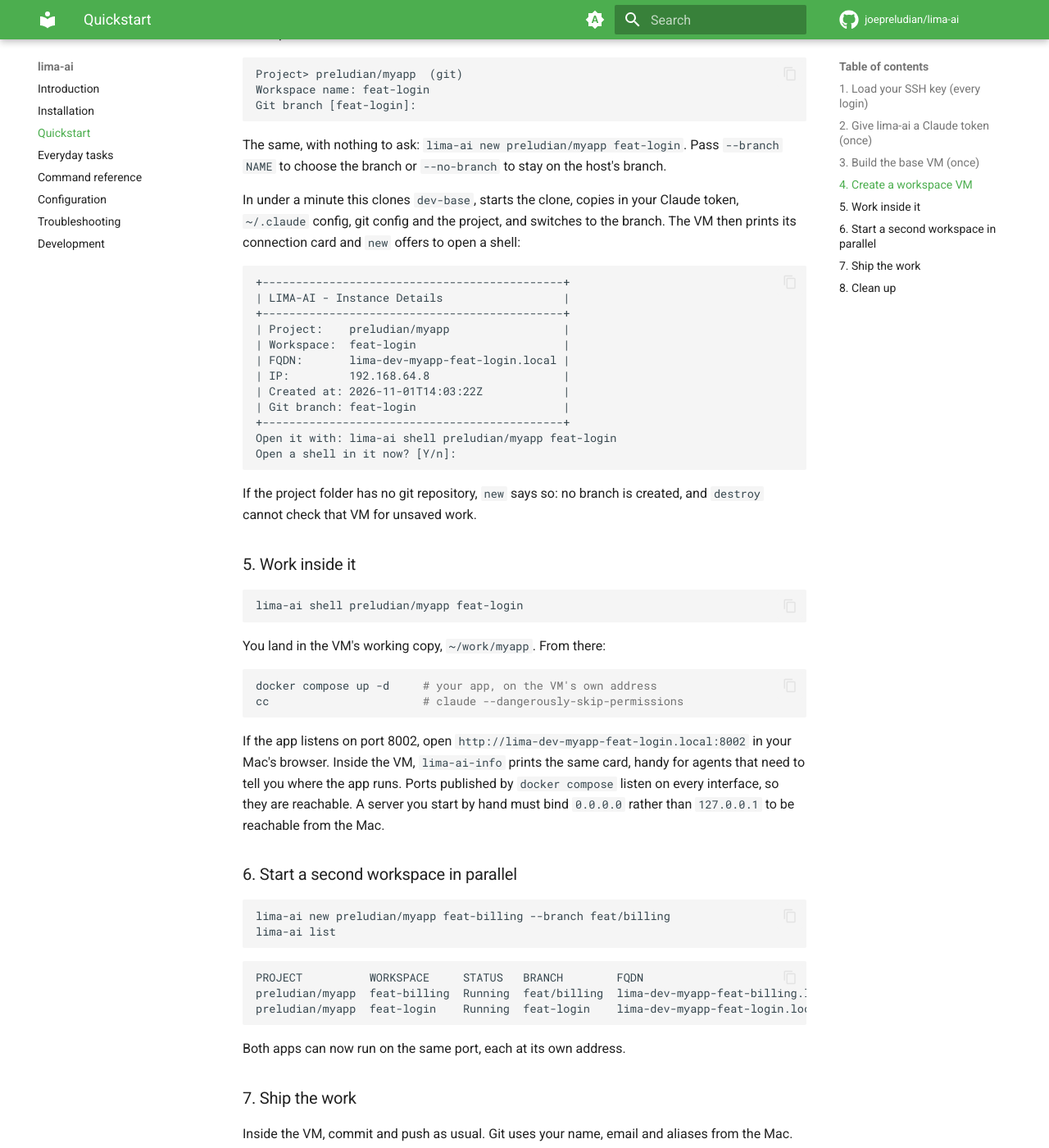
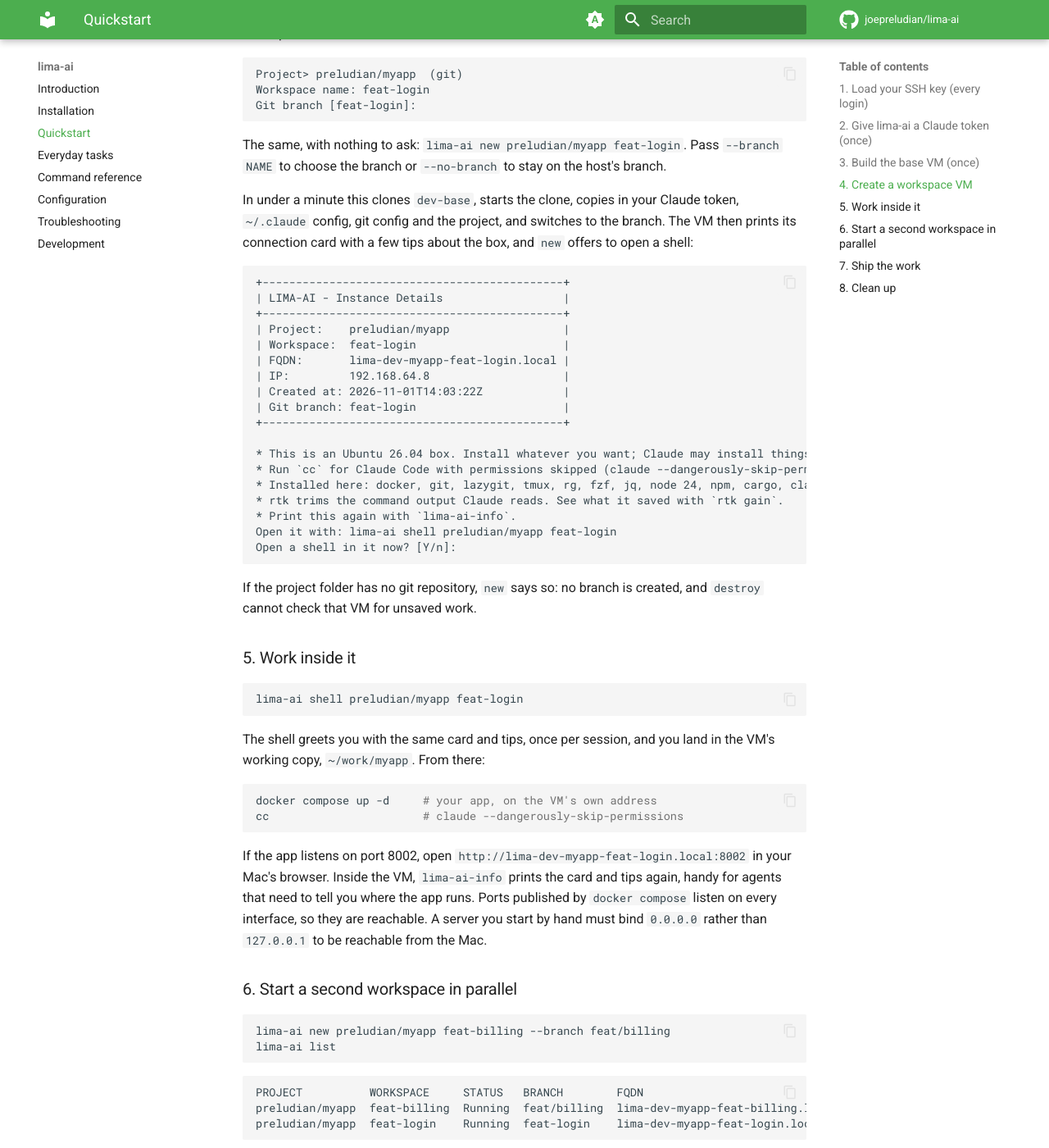
Before and after one commit to joepreludian/lima-ai, an MkDocs documentation site: the page built from docs/manual/docs/quickstart.md, in a window 1280 px wide and 1400 px high, scrolled down 1020 px. Shown: the whole window at 82% size. Built offline with MkDocs 1.6.1 and Material for MkDocs 9.7.7, drawn with Linux system fonts in a browser that asks for light colours; comment, search, counter and statistics services are not loaded.

Commit message:
docs: describe the shell greeting and tips; bump to 0.11.0

````diff
--- a/docs/manual/docs/quickstart.md
+++ b/docs/manual/docs/quickstart.md
@@ -59,8 +59,8 @@
 
 In under a minute this clones `dev-base`, starts the clone, copies in your
 Claude token, `~/.claude` config, git config and the project, and switches
-to the branch. The VM then prints its connection card and `new` offers to
-open a shell:
+to the branch. The VM then prints its connection card with a few tips about
+the box, and `new` offers to open a shell:
 
 ```
 +---------------------------------------------+
@@ -73,6 +73,12 @@
 | Created at: 2026-11-01T14:03:22Z            |
 | Git branch: feat-login                      |
 +---------------------------------------------+
+
+* This is an Ubuntu 26.04 box. Install whatever you want; Claude may install things here too.
+* Run `cc` for Claude Code with permissions skipped (claude --dangerously-skip-permissions).
+* Installed here: docker, git, lazygit, tmux, rg, fzf, jq, node 24, npm, cargo, claude, rtk, docker-backup.
+* rtk trims the command output Claude reads. See what it saved with `rtk gain`.
+* Print this again with `lima-ai-info`.
 Open it with: lima-ai shell preludian/myapp feat-login
 Open a shell in it now? [Y/n]:
 ```
@@ -86,7 +92,8 @@
 lima-ai shell preludian/myapp feat-login
 ```
 
-You land in the VM's working copy, `~/work/myapp`. From there:
+The shell greets you with the same card and tips, once per session, and you
+land in the VM's working copy, `~/work/myapp`. From there:
 
 ```bash
 docker compose up -d     # your app, on the VM's own address
@@ -95,8 +102,8 @@
 
 If the app listens on port 8002, open
 `http://lima-dev-myapp-feat-login.local:8002` in your Mac's browser. Inside
-the VM, `lima-ai-info` prints the same card, handy for agents that need to
-tell you where the app runs. Ports published by `docker compose` listen on
+the VM, `lima-ai-info` prints the card and tips again, handy for agents that
+need to tell you where the app runs. Ports published by `docker compose` listen on
 every interface, so they are reachable. A server you start by hand must bind
 `0.0.0.0` rather than `127.0.0.1` to be reachable from the Mac.
 
--- a/pyproject.toml
+++ b/pyproject.toml
@@ -1,6 +1,6 @@
 [project]
 name = "lima-ai"
-version = "0.10.0"
+version = "0.11.0"
 description = "Disposable Lima VMs for running Claude Code agents in parallel, one workspace per VM"
 readme = "README.md"
 authors = [
````
Also changed, not shown: docs/manual/docs/commands.md (+4 -2 lines), 1 other file.
